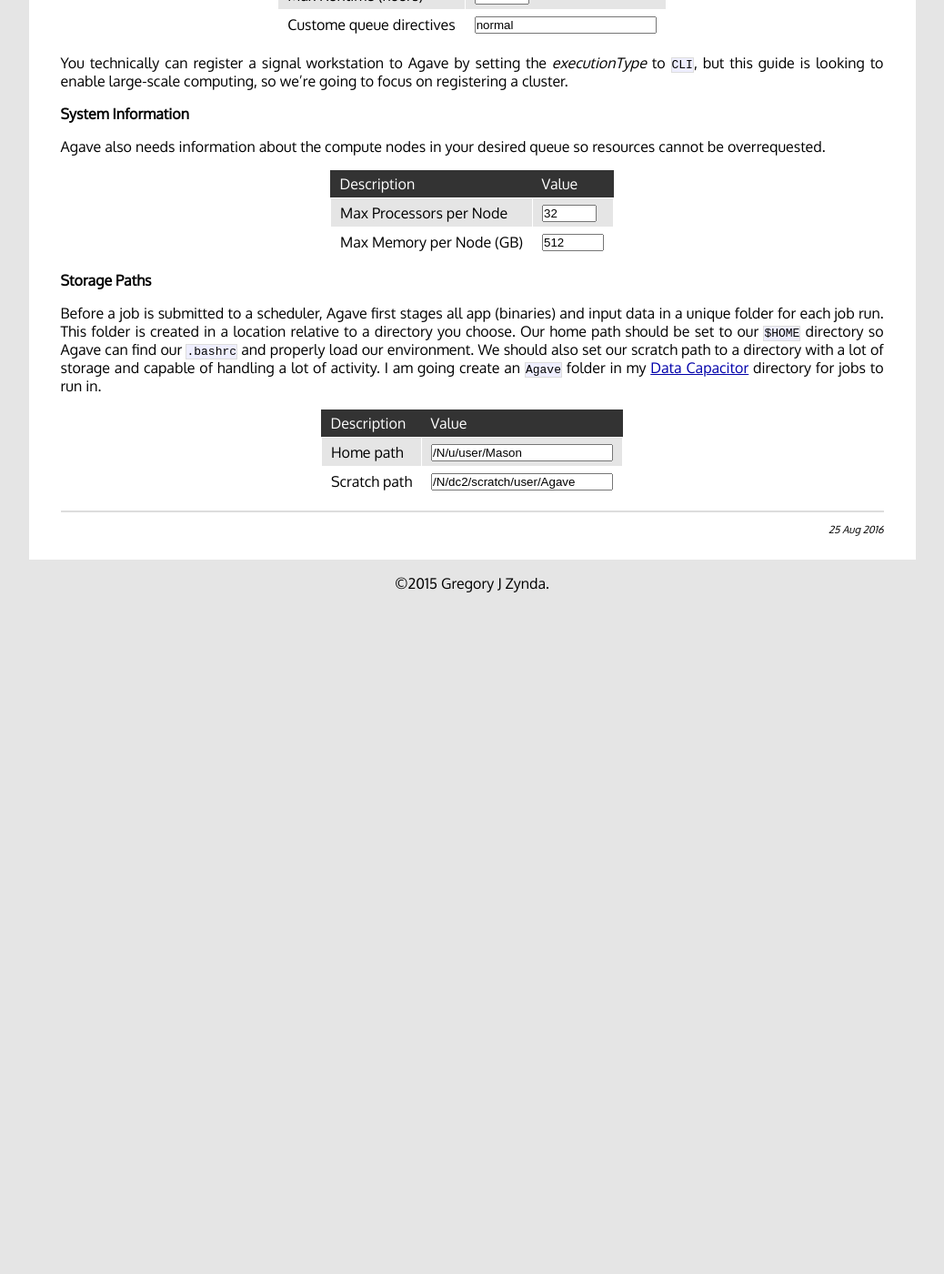
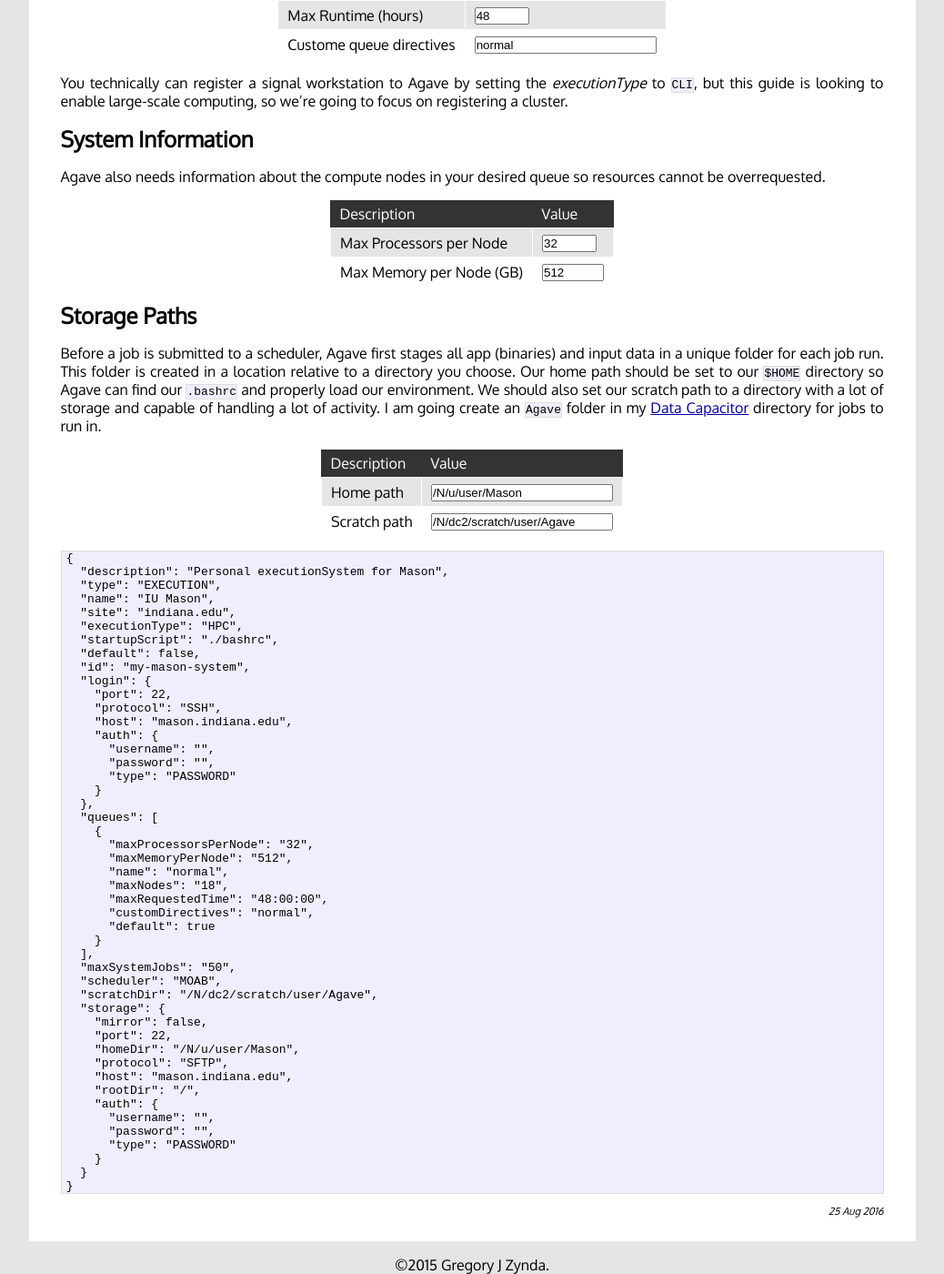
Before and after one commit to zyndagj/zyndagj.github.io, a Jekyll site: the page built from _posts/2017-02-06-agave-executionSystem.markdown, in a window 1280 px wide and 1400 px high, scrolled down 1520 px. Shown: the whole window at 91% size, without its empty margins (121-1159 px from the left). Built offline with Jekyll 4.4.1, drawn with Linux system fonts in a browser that asks for light colours; before the commit the page ends 2171 px from its top, so only the background shows below that; part of the change alters nothing that is shown.

Commit message:
All input fields should be responsive now

```diff
--- a/_posts/2017-02-06-agave-executionSystem.markdown
+++ b/_posts/2017-02-06-agave-executionSystem.markdown
@@ -60,7 +60,6 @@ function updateJSON() {
 	// Insert JSON into HTML
 	document.getElementById("outJSON").innerHTML = JSON.stringify(systemJSON, null, 2);
 }
-updateJSON();
 </script>
 
 The [CyVerse SDK](https://github.com/cyverse/cyverse-sdk) currently guides developers through the process of creating apps that run on [TACC](https://www.tacc.utexas.edu/) supercomputers, which requires both a TACC account and active alloction. For users without an active allocation, they can [request to be added](https://github.com/cyverse/cyverse-sdk/blob/dee56dfbd6e18ef25066a4acec66ba834242b827/docs/iplant-assumptions.md) to the iPlant-Collabs allocation, which allows developers to *prototype* CyVerse applications. While this methodology allows for the creation of new apps, they actually need to be made public to take advantage of the much larger CyVerse allocation, which an only be done by an administrator. To circumvent this constraint, or to simply utilized resources provided by your institution, you can actually register your own [executionSystem](http://developer.agaveapi.co/#execution-systems) to run apps on, which will be accessible through the CyVerse Discovery Environment.
@@ -80,7 +79,7 @@ The fact that [each of the 18 nodes](https://kb.iu.edu/d/bbhh#info) also has 512
 
 To make creation easier, I will be providing forms in each section below, which will populate a final JSON executionDescription, which you can upload to agave.
 
-### Login Credentials
+## Login Credentials
 
 Whenever you launch a job on CyVerse, Agave uses the CyVerse credentials to access TACC systems to run jobs. Similarly, Agave stores and uses your own personal credentials when running private applications on systems. So, to register a new *executionSystem*, you first need a way to access it. I usually access Mason using ssh with the command
 
@@ -93,35 +92,35 @@ and then entering my password when prompted. Agave will need your
 | Description | Value |
 |--|--|
 | System Name | <input type="text" id="id" style="width:200px; box-sizing:border-box;" value="my-mason-system" oninput="updateJSON()"> |
-| SSH address | <input type="text" id="host" style="width:200px; box-sizing:border-box;" value="mason.indiana.edu"> |
-| Username | <input type="text" id="username" style="width:200px; box-sizing:border-box;"> |
-| Password | <input type="password" id="password" style="width:200px; box-sizing:border-box;"> |
+| SSH address | <input type="text" id="host" style="width:200px; box-sizing:border-box;" value="mason.indiana.edu" oninput="updateJSON()"> |
+| Username | <input type="text" id="username" style="width:200px; box-sizing:border-box;" oninput="updateJSON()"> |
+| Password | <input type="password" id="password" style="width:200px; box-sizing:border-box;" oninput="updateJSON()"> |
 
-### Scheduler Information
+## Scheduler Information
 
 When Agave runs a job on CyVerse, it submits a job to the SLURM schedulers at TACC. Agave needs to know what scheduler your cluster runs, which queue, and any other necessary accounting information.
 
 | Description | Value |
 |--|--|
-| Scheduler | <select id="scheduler"><option value="MOAB">MOAB</option><option value="SLURM">SLURM</option><option value="LSF">LSF</option><option value="LOADLEVELER">LOADLEVELER</option><option value="PBS">PBS</option><option value="SGE">SGE</option><option value="FORK">FORK</option><option value="COBALT">COBALT</option><option value="TORQUE">TORQUE</option></select> |
-| Max Jobs | <input type="number" id="maxJobs" min="-1" max="100" value="50"> |
-| Queue | <input type="text" id="queue" style="width:200px; box-sizing:border-box;" value="normal"> |
-| Max Nodes | <input type="number" id="maxNodes" min="-1" max="1000" value="18"> |
-| Max Runtime (hours) | <input type="number" id="runtime" min="-1" max="120" value="48"> |
-| Custome queue directives | <input type="text" id="directives" style="width:200px; box-sizing:border-box;" value="normal"> |
+| Scheduler | <select id="scheduler" onchange="updateJSON()"><option value="MOAB">MOAB</option><option value="SLURM">SLURM</option><option value="LSF">LSF</option><option value="LOADLEVELER">LOADLEVELER</option><option value="PBS">PBS</option><option value="SGE">SGE</option><option value="FORK">FORK</option><option value="COBALT">COBALT</option><option value="TORQUE">TORQUE</option></select> |
+| Max Jobs | <input type="number" id="maxJobs" min="-1" max="100" value="50" oninput="updateJSON()"> |
+| Queue | <input type="text" id="queue" style="width:200px; box-sizing:border-box;" value="normal" oninput="updateJSON()"> |
+| Max Nodes | <input type="number" id="maxNodes" min="-1" max="1000" value="18" oninput="updateJSON()"> |
+| Max Runtime (hours) | <input type="number" id="runtime" min="-1" max="120" value="48" oninput="updateJSON()"> |
+| Custome queue directives | <input type="text" id="directives" style="width:200px; box-sizing:border-box;" value="normal" oninput="updateJSON()"> |
 
 You technically can register a signal workstation to Agave by setting the *executionType* to `CLI`, but this guide is looking to enable large-scale computing, so we're going to focus on registering a cluster.
 
-### System Information
+## System Information
 
 Agave also needs information about the compute nodes in your desired queue so resources cannot be overrequested.
 
 | Description | Value |
 |--|--|
-| Max Processors per Node | <input type="number" id="maxPPN" min="-1" max="128" value="32"> |
-| Max Memory per Node (GB) | <input type="number" id="maxMEM" min="-1" max="4000" value="512"> |
+| Max Processors per Node | <input type="number" id="maxPPN" min="-1" max="128" value="32" oninput="updateJSON()"> |
+| Max Memory per Node (GB) | <input type="number" id="maxMEM" min="-1" max="4000" value="512" oninput="updateJSON()"> |
 
-### Storage Paths
+## Storage Paths
 
 Before a job is submitted to a scheduler, Agave first stages all app (binaries) and input data in a unique folder for each job run. This folder is created in a location relative to a directory you choose.
 Our home path should be set to our `$HOME` directory so Agave can find our `.bashrc` and properly load our environment.
@@ -129,7 +128,8 @@ We should also set our scratch path to a directory with a lot of storage and cap
 
 | Description | Value |
 |--|--|
-| Home path | <input type="text" id="homeDir" style="width:200px; box-sizing:border-box;" value="/N/u/user/Mason"> |
-| Scratch path | <input type="text" id="scratchDir" style="width:200px; box-sizing:border-box;" value="/N/dc2/scratch/user/Agave"> |
+| Home path | <input type="text" id="homeDir" style="width:200px; box-sizing:border-box;" value="/N/u/user/Mason" oninput="updateJSON()"> |
+| Scratch path | <input type="text" id="scratchDir" style="width:200px; box-sizing:border-box;" value="/N/dc2/scratch/user/Agave" oninput="updateJSON()"> |
 
 <div class="language-json highlighter-rouge"><pre class="highlight"><code id="outJSON"></code></pre></div>
+<script>updateJSON();</script>
```
